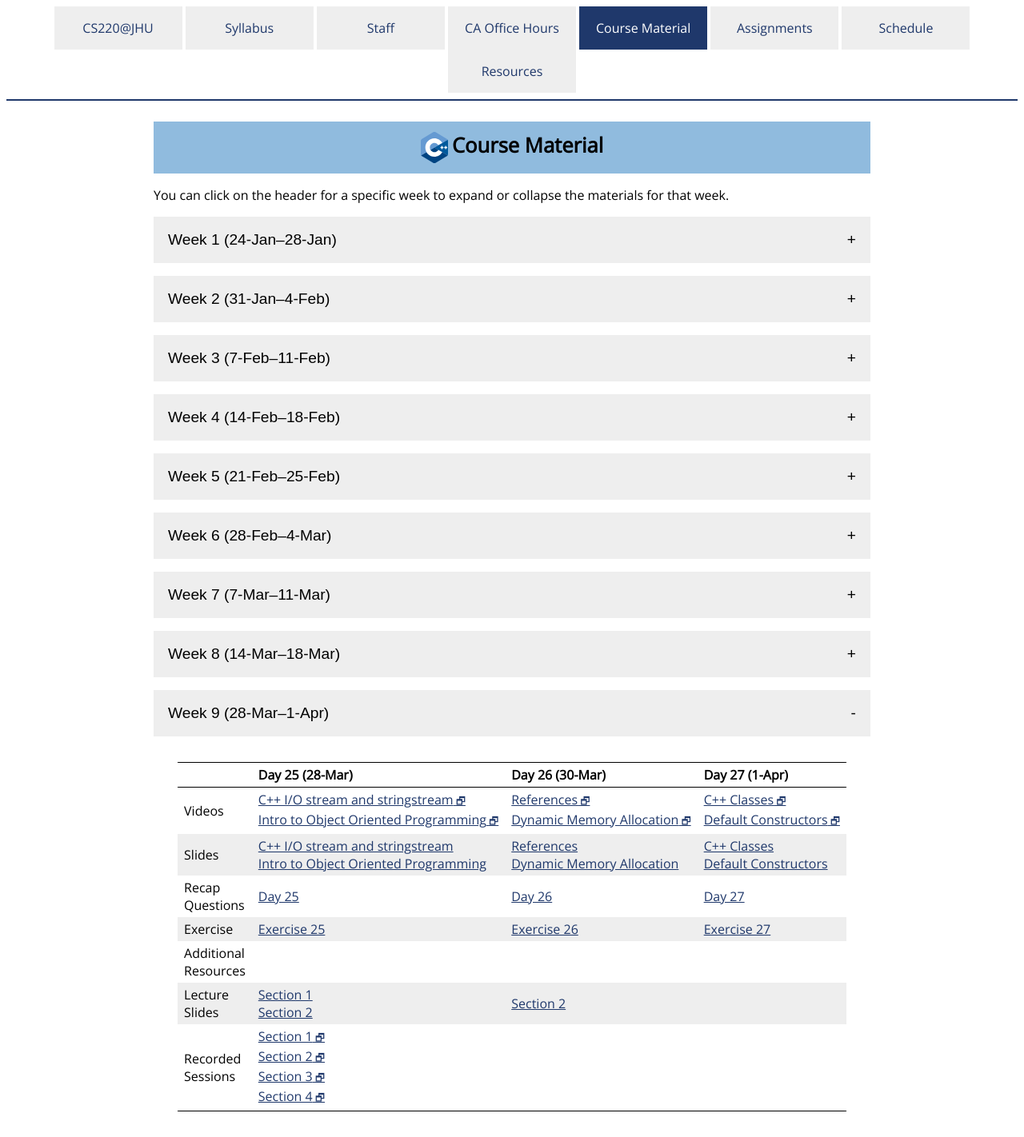
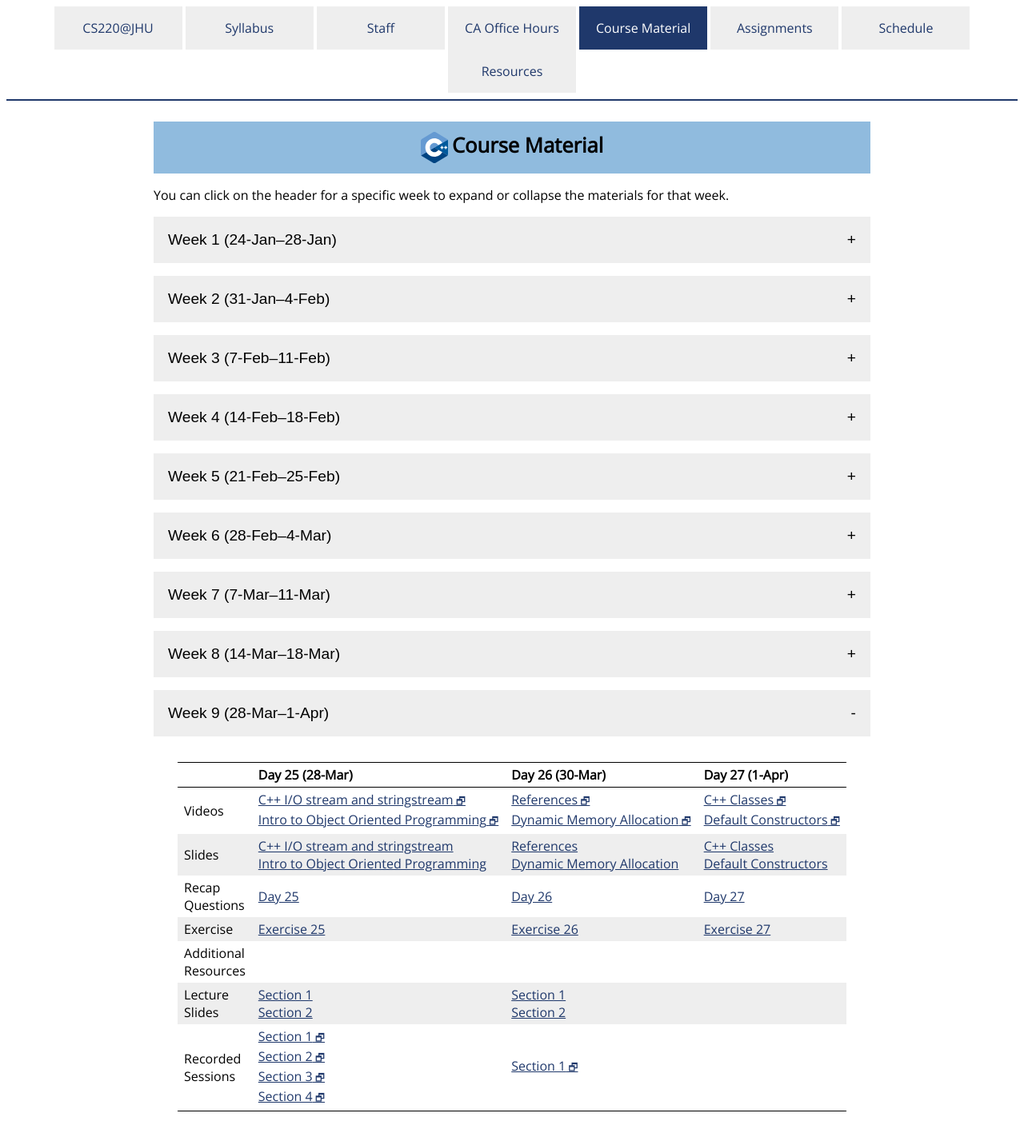
Before and after one commit to jhu-ip/cs220-s22, a Jekyll site: the page built from material.md, in a window 1280 px wide. Shown: the whole page at 80% size. Built offline with Jekyll 4.4.1, drawn with Linux system fonts in a browser that asks for light colours; some web fonts are replaced.

Commit message:
link to day 26 materials for sec 01

```diff
--- a/material.csv
+++ b/material.csv
@@ -290,7 +290,9 @@
 9,2,30-Mar,Slides,Dynamic Memory Allocation,slides/day26_dynamic_memory_allocation.pdf
 9,2,30-Mar,Recap,Day 26,questions/day26.html
 9,2,30-Mar,Exercise,Exercise 26,exercise/ex26.html
+9,2,30-Mar,LectureSlides,"Section 1",slides/sec01/day26_notes.pdf
 9,2,30-Mar,LectureSlides,Section 2,slides/sec02/26.pdf
+9,2,30-Mar,Recording,"Section 1",https://jh.hosted.panopto.com/Panopto/Pages/Viewer.aspx?id=715d9b83-6557-40db-a26f-ae6801269fe2
 9,3,1-Apr,Video,C++ Classes,https://jh.hosted.panopto.com/Panopto/Pages/Viewer.aspx?id=5a1a7afe-6165-4e33-9567-ae230027a431
 9,3,1-Apr,Video,Default Constructors,https://jh.hosted.panopto.com/Panopto/Pages/Viewer.aspx?id=0e485b33-028d-45e6-be18-ae230027a3d3
 9,3,1-Apr,Slides,C++ Classes,slides/day27_cpp_classes.pdf
--- a/material.md
+++ b/material.md
@@ -519,13 +519,13 @@
     <tr>
       <td>Lecture<br>Slides</td>
       <td><a href='slides/sec01/day25_notes.pdf'>Section 1</a><br><a href='slides/sec02/25.pdf'>Section 2</a></td>
-      <td><a href='slides/sec02/26.pdf'>Section 2</a></td>
+      <td><a href='slides/sec01/day26_notes.pdf'>Section 1</a><br><a href='slides/sec02/26.pdf'>Section 2</a></td>
       <td></td>
     </tr>
     <tr>
       <td>Recorded<br>Sessions</td>
       <td><a class='external' target='_blank' href='https://jh.hosted.panopto.com/Panopto/Pages/Viewer.aspx?id=62899dd2-74da-4fc6-b22e-ae66012501b6'>Section 1</a><br><a class='external' target='_blank' href='https://jh.hosted.panopto.com/Panopto/Pages/Viewer.aspx?id=7dd4185f-69e3-447a-a9a9-ae6601379d8a'>Section 2</a><br><a class='external' target='_blank' href='https://jh.hosted.panopto.com/Panopto/Pages/Viewer.aspx?id=9bdb9a6c-c78f-4b30-b11f-ae660147a4e1'>Section 3</a><br><a class='external' target='_blank' href='https://jh.hosted.panopto.com/Panopto/Pages/Viewer.aspx?id=955d3bbd-8edc-4083-9c7c-ae6600fc117b'>Section 4</a></td>
-      <td></td>
+      <td><a class='external' target='_blank' href='https://jh.hosted.panopto.com/Panopto/Pages/Viewer.aspx?id=715d9b83-6557-40db-a26f-ae6801269fe2'>Section 1</a></td>
       <td></td>
     </tr>
   </tbody>
```
